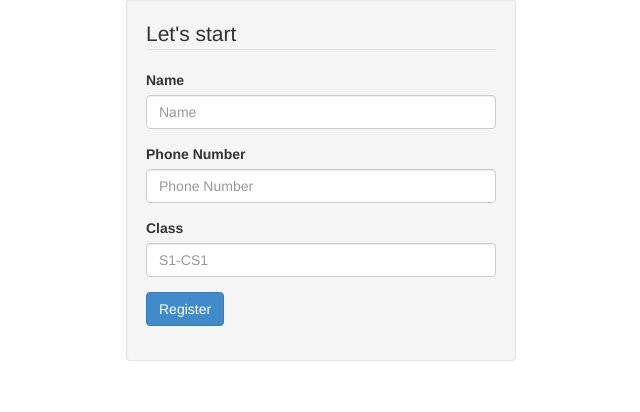
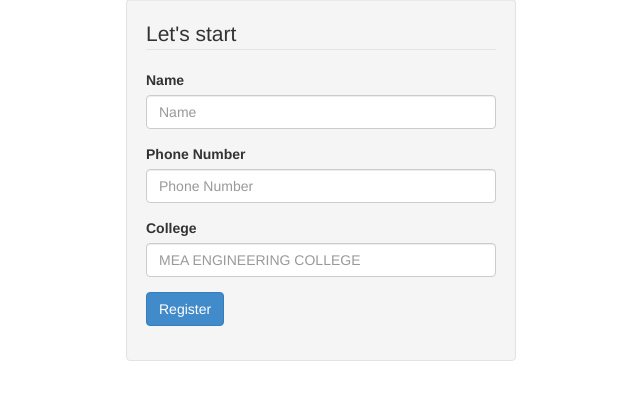
Before and after one commit to Muhammed-Salah/Crack-Win, a PHP site: page /file/ in a window 1280 px wide. Shown: the part 73-485 px from the top of the page, without its empty margins (319-959 px from the left). Run offline with PHP 8.4, Linux system fonts and the light colour scheme.

Commit message:
first commit

```diff
--- a/file/TuQu/page_q_2.php
+++ b/file/TuQu/page_q_2.php
@@ -119,10 +119,10 @@ setcookie('hint', 'enjoy+your+sugar+cookie', time() + (86400 * 30), "/");
 										<a href="background.jpg"> <img src="background.jpg" width="30%" height="30%"></a>
 
 
-										<br><br><br><br><br><br><br><br><br><br><br><br><br><br></font>
+										</font>
 								</b></h5>
 
-							</div><br><br><br><br><br><br><br><br><br><br><br><br><br><br><br><br><br><br><br><br><br><br><br><br>
+							</div>
 							<div style="position: fixed; left: 0; bottom: -5px; text-align: center; padding:0px;">
 								<center>Powered by<br>
 								<img src="../../img/pp1.jpg"  width="100%">
--- a/file/database.php
+++ b/file/database.php
@@ -2,8 +2,8 @@
 function login123()
 {
 
-// $connect1=mysqli_connect("localhost","root","teamieee2019","crackwin");
-$connect1=mysqli_connect("localhost","root","","tth");
+$connect1=mysqli_connect("localhost","root","teamieee2019","crackwin");
+// $connect1=mysqli_connect("localhost","root","","tth");
  return $connect1;
 }
 
--- a/file/index.php
+++ b/file/index.php
@@ -65,8 +65,8 @@
 
 
 							<div class="form-group">
-								<label for="name">Class</label>
-								<input type="text" name="b4" placeholder="S1-CS1" required class="form-control" />
+								<label for="name">College</label>
+								<input type="text" name="b4" placeholder="MEA ENGINEERING COLLEGE" required class="form-control" />
 								<span class="text-danger"></span>
 							</div>
 
```
